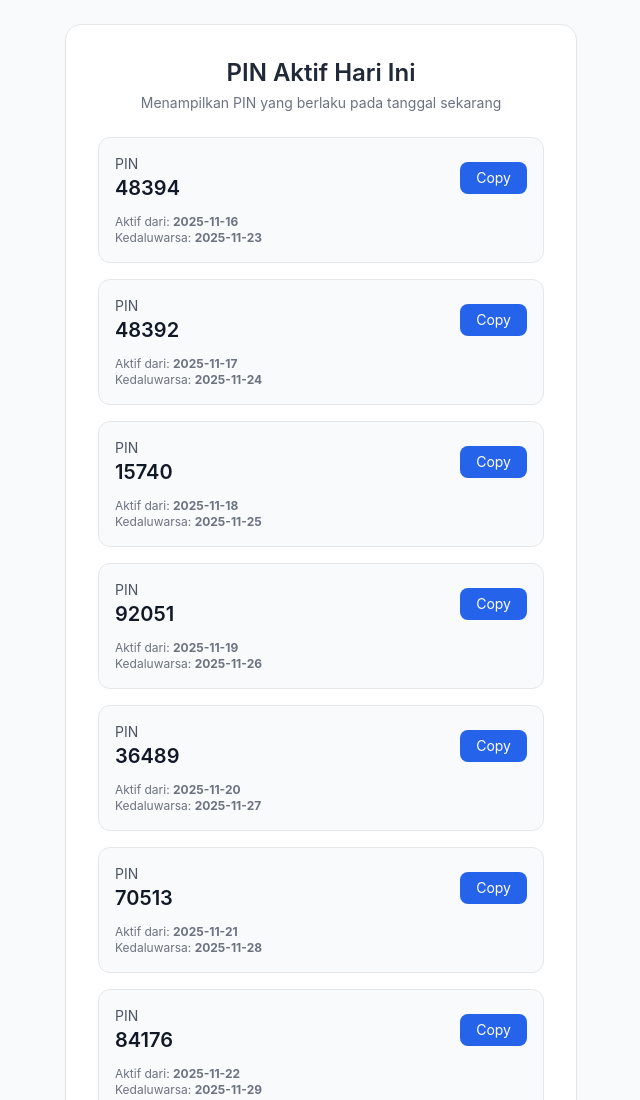
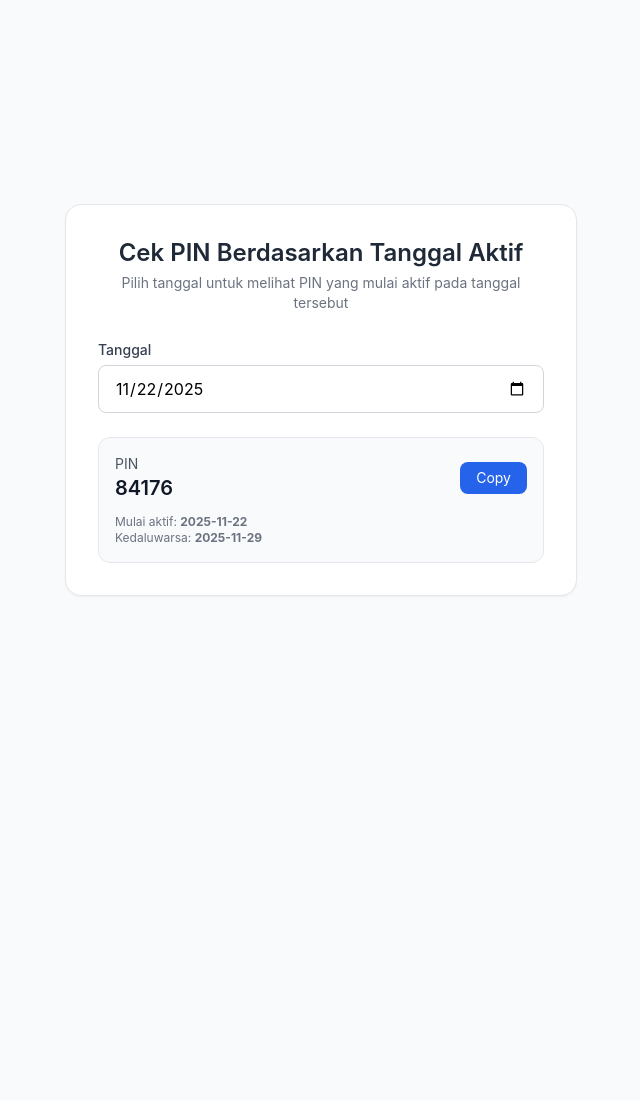
Before and after one commit to azzaaass/rasi-animator, a plain HTML site: page view_pin.html in a window 1280 px wide. Shown: the top 1100 px of the page, without its empty margins (319-959 px from the left). After the commit the page ends 800 px from the top, so only its background shows below. Drawn offline with nearby package versions, Linux system fonts and the light colour scheme.

Commit message:
add date input pin

```diff
--- a/view_pin.html
+++ b/view_pin.html
@@ -16,16 +16,28 @@
   <div class="bg-white w-full max-w-lg p-8 rounded-2xl shadow-sm border border-gray-200">
 
     <h1 class="text-2xl font-semibold text-gray-800 text-center">
-      PIN Aktif Hari Ini
+      Cek PIN Berdasarkan Tanggal Aktif
     </h1>
+
     <p class="text-center text-gray-500 text-sm mt-1 mb-6">
-      Menampilkan PIN yang berlaku pada tanggal sekarang
+      Pilih tanggal untuk melihat PIN yang mulai aktif pada tanggal tersebut
     </p>
 
+    <!-- INPUT DATE -->
+    <div class="mb-6">
+      <label class="text-sm font-medium text-gray-700">Tanggal</label>
+      <input
+        type="date"
+        id="dateInput"
+        class="w-full border border-gray-300 rounded-lg px-4 py-2.5 mt-1 focus:ring-blue-400 focus:border-blue-400 transition"
+      />
+    </div>
+
+    <!-- RESULT -->
     <div id="pinContainer" class="space-y-4"></div>
 
     <p id="noPin" class="text-center text-gray-500 text-sm mt-4 hidden">
-      Tidak ada PIN yang aktif hari ini.
+      Tidak ada PIN yang mulai aktif pada tanggal ini.
     </p>
 
   </div>
@@ -35,20 +47,20 @@
 
     const pinContainer = document.getElementById("pinContainer");
     const noPin = document.getElementById("noPin");
+    const dateInput = document.getElementById("dateInput");
 
-    const today = new Date().setHours(0,0,0,0);
+    function displayPins(dateStr) {
+      pinContainer.innerHTML = "";
+      noPin.classList.add("hidden");
 
-    function isActive(pin) {
-      const start = new Date(pin.active_at).setHours(0,0,0,0);
-      const end = new Date(pin.expires_at).setHours(0,0,0,0);
-      return today >= start && today <= end;
-    }
+      // 🟢 Filter berdasarkan tanggal active_at saja (exact match)
+      const activePins = PIN_LIST.filter(pin => pin.active_at === dateStr);
 
-    const activePins = PIN_LIST.filter(isActive);
+      if (activePins.length === 0) {
+        noPin.classList.remove("hidden");
+        return;
+      }
 
-    if (activePins.length === 0) {
-      noPin.classList.remove("hidden");
-    } else {
       activePins.forEach(pin => {
         const card = document.createElement("div");
         card.className =
@@ -69,16 +81,25 @@
           </div>
 
           <div class="mt-3 text-gray-500 text-xs">
-            <p>Aktif dari: <b>${pin.active_at}</b></p>
+            <p>Mulai aktif: <b>${pin.active_at}</b></p>
             <p>Kedaluwarsa: <b>${pin.expires_at}</b></p>
           </div>
         `;
-
         pinContainer.appendChild(card);
       });
     }
 
-    // Copy Handling
+    // Default date = hari ini
+    const today = new Date().toISOString().split("T")[0];
+    dateInput.value = today;
+    displayPins(today);
+
+    // Update saat tanggal berubah
+    dateInput.addEventListener("change", e => {
+      displayPins(e.target.value);
+    });
+
+    // Copy Handler
     document.addEventListener("click", (e) => {
       if (e.target.classList.contains("copyBtn")) {
         const pin = e.target.dataset.pin;
```
